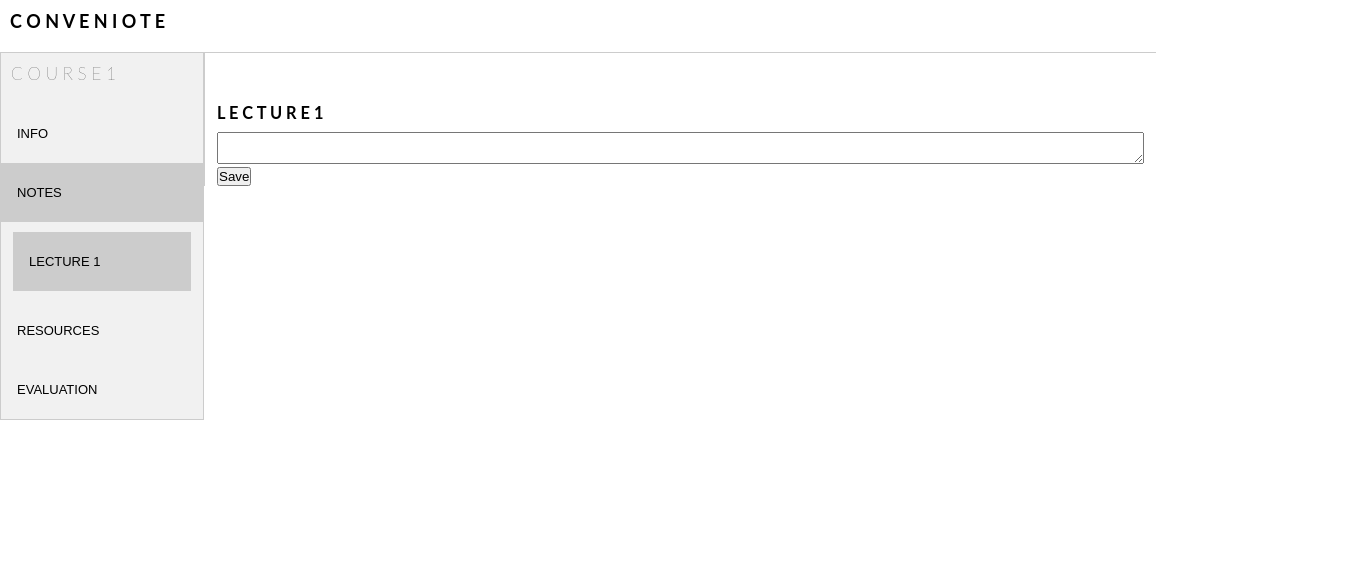
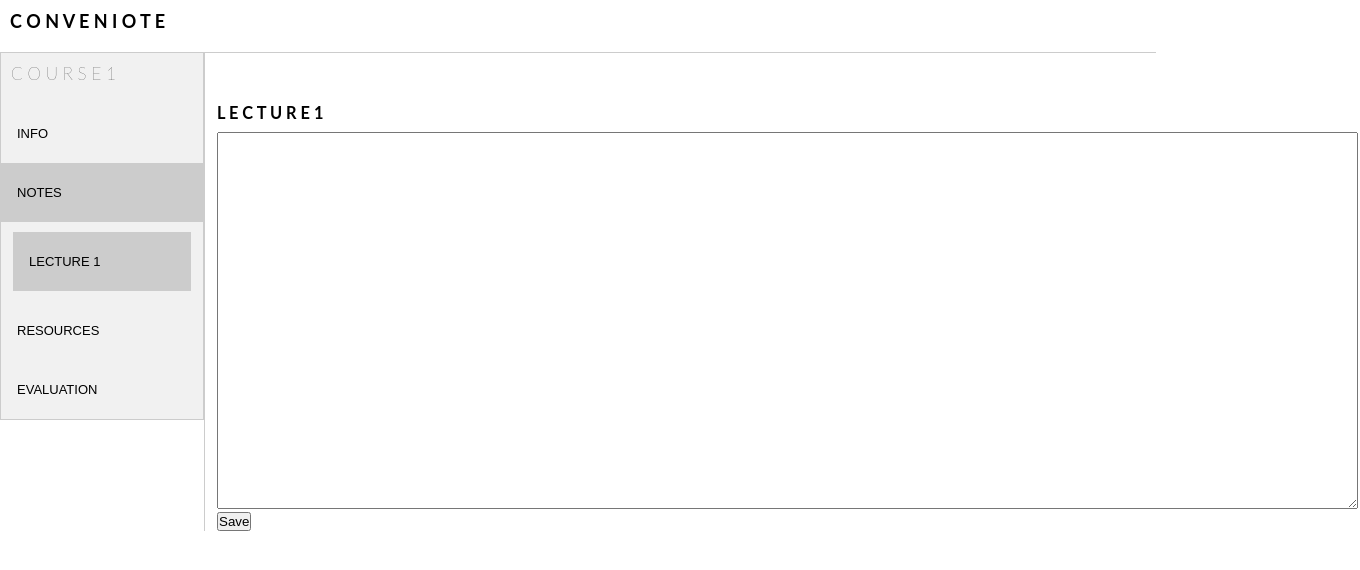
Before and after one commit to CSCI-40500-77100-Spring-2021/project-12, a Django app: template app/SE/templates/notes.html in a window 1360 px wide. Shown: the top 570 px of the page. Run offline with Django 3.2, Linux system fonts and the light colour scheme; the template is opened without the code that fills it, so the values that code supplies are empty.

Commit message:
Update notes.html

```diff
--- a/app/SE/templates/notes.html
+++ b/app/SE/templates/notes.html
@@ -89,9 +89,13 @@
 
 <div id="default" class="tabcontent">
     <h3 style="margin-top: 50px">L E C T U R E 1</h3>
-    <textarea class="notes" style="width:100%; height: 70%"> </textarea>
-    <button onclick="javascript:void(0)" class="save">Save </button>
-
+        <form action="{% url 'notes' %}" method="post">
+        {%csrf_token%}
+        <textarea class="form-control" name="notes" rows="25" cols="140"> </textarea>
+        <div>
+        <button class="btn btn-secondary btn-lg" type="submit">Save</button>
+        </div>
+        </form>
 </div>
 
 <script src="script.js"></script>
```
